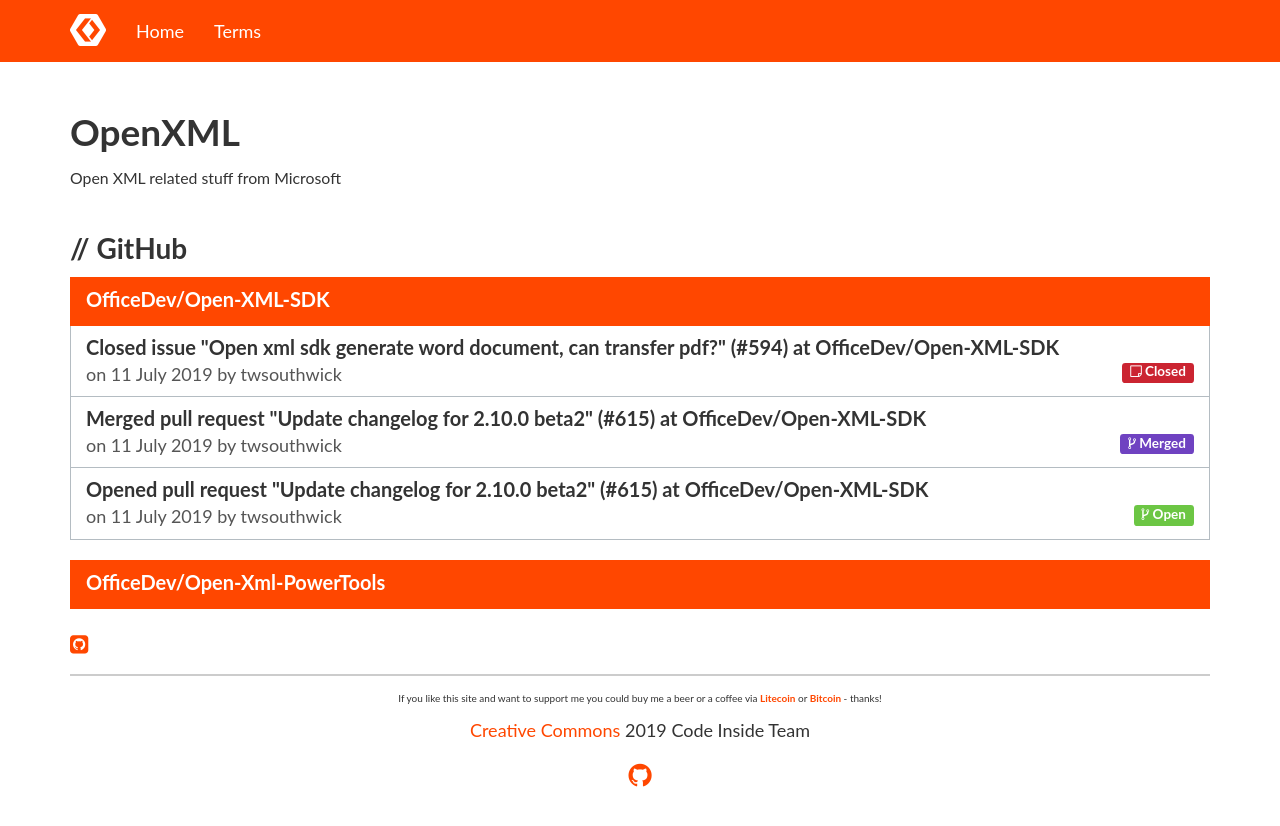
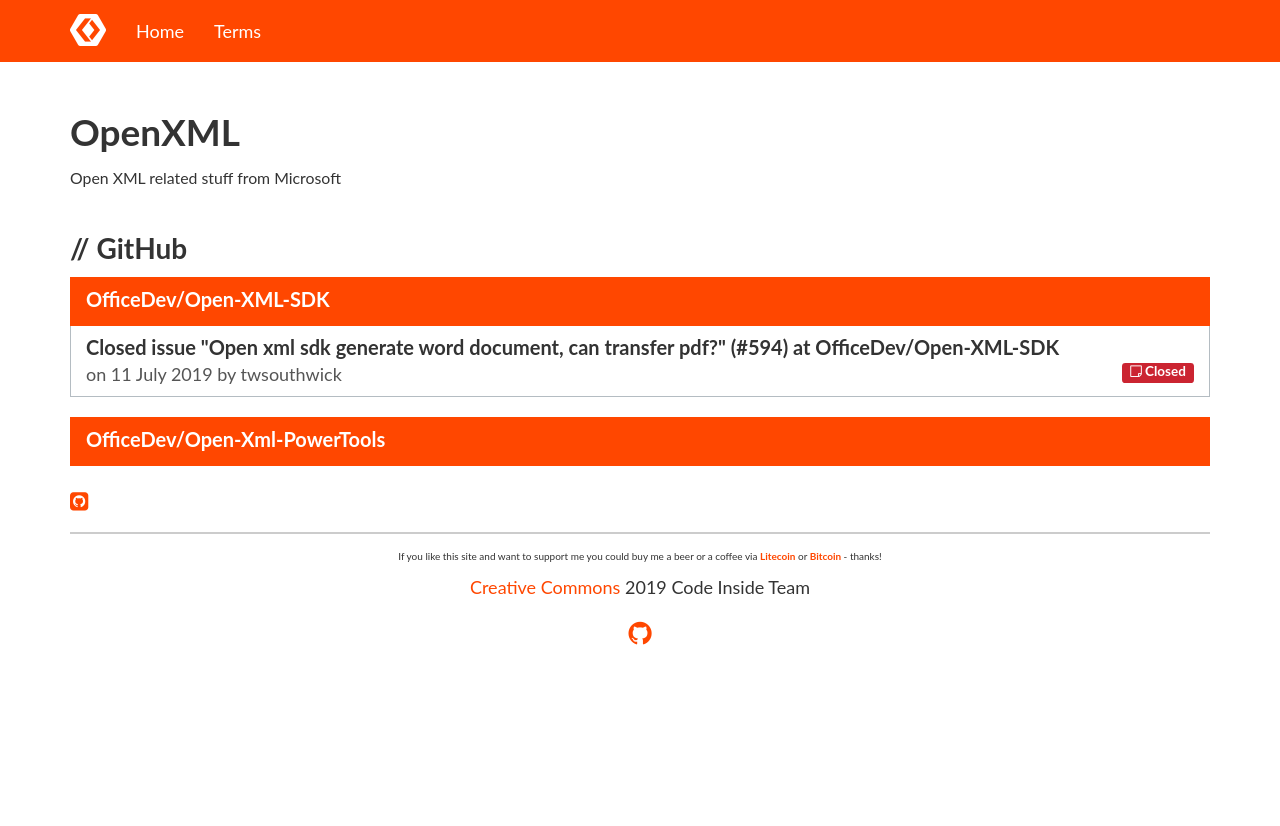
Before and after one commit to Code-Inside/KnowYourStack, a Jekyll site: the page built from _pages/openxml.html, in a window 1280 px wide. Shown: the top 826 px of the page. Built offline with Jekyll 4.4.1, drawn with Linux system fonts in a browser that asks for light colours; nearby versions of some CDN libraries; comment, search, counter and statistics services are not loaded.

Commit message:
Sloader update on _data/OpenXml.json

```diff
--- a/_data/OpenXml.json
+++ b/_data/OpenXml.json
@@ -1 +1 @@
-{"Data":{"Sdk":{"Events":[{"Id":"9996320968","Type":"IssuesEvent","CreatedAt":"2019-07-11T23:00:13","Actor":"twsouthwick","Repository":"OfficeDev/Open-XML-SDK","Organization":"OfficeDev","RawContent":null,"RelatedAction":"closed","RelatedUrl":"https://github.com/OfficeDev/Open-XML-SDK/issues/594","RelatedDescription":"Closed issue \"Open xml sdk generate word document, can transfer pdf?\" (#594) at OfficeDev/Open-XML-SDK","RelatedBody":"Open xml sdk generate word document, can transfer pdf?\r\nopen-xml-sdk word to pdf?"},{"Id":"9994927334","Type":"PullRequestEvent","CreatedAt":"2019-07-11T18:55:06","Actor":"twsouthwick","Repository":"OfficeDev/Open-XML-SDK","Organization":"OfficeDev","RawContent":null,"RelatedAction":"merged","RelatedUrl":"https://github.com/OfficeDev/Open-XML-SDK/pull/615","RelatedDescription":"Merged pull request \"Update changelog for 2.10.0 beta2\" (#615) at OfficeDev/Open-XML-SDK","RelatedBody":""},{"Id":"9994922619","Type":"PullRequestEvent","CreatedAt":"2019-07-11T18:54:21","Actor":"twsouthwick","Repository":"OfficeDev/Open-XML-SDK","Organization":"OfficeDev","RawContent":null,"RelatedAction":"opened","RelatedUrl":"https://github.com/OfficeDev/Open-XML-SDK/pull/615","RelatedDescription":"Opened pull request \"Update changelog for 2.10.0 beta2\" (#615) at OfficeDev/Open-XML-SDK","RelatedBody":""}],"ResultType":"GitHubEvent"},"PowerTools":{"Events":[],"ResultType":"GitHubEvent"}},"RunOn":"2019-07-24T05:30:48.2122944Z","RunDurationInMilliseconds":974}
+{"Data":{"Sdk":{"Events":[{"Id":"9996320968","Type":"IssuesEvent","CreatedAt":"2019-07-11T23:00:13","Actor":"twsouthwick","Repository":"OfficeDev/Open-XML-SDK","Organization":"OfficeDev","RawContent":null,"RelatedAction":"closed","RelatedUrl":"https://github.com/OfficeDev/Open-XML-SDK/issues/594","RelatedDescription":"Closed issue \"Open xml sdk generate word document, can transfer pdf?\" (#594) at OfficeDev/Open-XML-SDK","RelatedBody":"Open xml sdk generate word document, can transfer pdf?\r\nopen-xml-sdk word to pdf?"}],"ResultType":"GitHubEvent"},"PowerTools":{"Events":[],"ResultType":"GitHubEvent"}},"RunOn":"2019-07-25T05:30:53.0142551Z","RunDurationInMilliseconds":1059}
```
